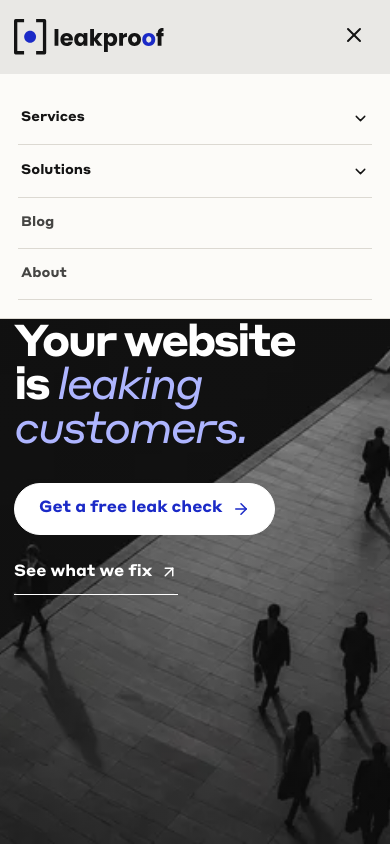
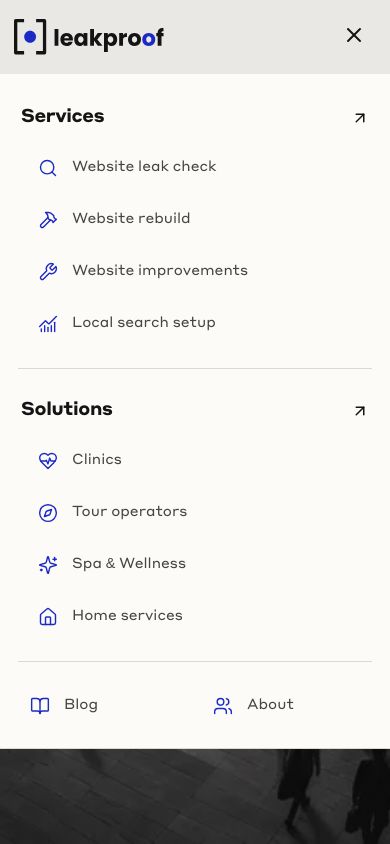
Before and after one commit to AdiKsOnDev/leakproof, a React (Vite) app: page / in a window 390 px wide. Both pictures are taken after a click on the button "Open navigation". Shown: the top 844 px of the page. Built offline with nearby package versions, Linux system fonts and the light colour scheme.

Commit message:
refactor(site-ui): expand mobile navigation with icons and hierarchy

```diff
--- a/src/components/layout/Header.tsx
+++ b/src/components/layout/Header.tsx
@@ -1,12 +1,12 @@
-import { ArrowUpRight, ChevronDown, Menu, X } from 'lucide-react'
+import { ArrowUpRight, BookOpen, ChevronDown, Menu, Users, X } from 'lucide-react'
 import { useEffect, useRef, useState } from 'react'
 import { Link, NavLink, useLocation } from 'react-router-dom'
 import logo from '../../../assets/logo.svg'
 import { industries, services } from '../../data/siteContent'
 
 const navigation = [
-  { label: 'Blog', path: '/blog' },
-  { label: 'About', path: '/about' },
+  { label: 'Blog', path: '/blog', icon: BookOpen },
+  { label: 'About', path: '/about', icon: Users },
 ]
 
 const dropdowns = {
@@ -45,7 +45,6 @@ export function Header() {
   const [activeDropdown, setActiveDropdown] = useState<DropdownKey | null>(null)
   const [dropdownOpen, setDropdownOpen] = useState(false)
   const [dropdownDirection, setDropdownDirection] = useState<'left' | 'right'>('right')
-  const [mobileSection, setMobileSection] = useState<DropdownKey | null>(null)
   const dropdownGroupRef = useRef<HTMLDivElement>(null)
   const triggerRefs = useRef<Partial<Record<DropdownKey, HTMLAnchorElement>>>({})
   const closeTimerRef = useRef<ReturnType<typeof setTimeout>>()
@@ -65,7 +64,6 @@ export function Header() {
 
   const closeMenu = () => {
     setMenuOpen(false)
-    setMobileSection(null)
     closeDropdown()
   }
 
@@ -251,34 +249,39 @@ export function Header() {
           <div className="site-nav__mobile">
             {dropdownOrder.map((key) => {
               const dropdown = dropdowns[key]
-              const sectionOpen = mobileSection === key
               return (
-                <div className="mobile-nav__section" key={key}>
-                  <button
-                    className="mobile-nav__trigger"
-                    type="button"
-                    aria-expanded={sectionOpen}
-                    onClick={() => setMobileSection(sectionOpen ? null : key)}
-                  >
-                    {dropdown.label}
-                    <ChevronDown aria-hidden="true" size={17} />
-                  </button>
-                  <div className={`mobile-nav__submenu ${sectionOpen ? 'mobile-nav__submenu--open' : ''}`}>
-                    <div>
-                      <NavLink to={dropdown.path} onClick={closeMenu}>All {dropdown.label.toLowerCase()}</NavLink>
-                      {dropdown.items.map((item) => (
-                        <NavLink key={item.path} to={item.path} onClick={closeMenu}>{item.label}</NavLink>
-                      ))}
-                    </div>
-                  </div>
-                </div>
+                <section className="mobile-nav__section" key={key} aria-labelledby={`mobile-nav-${key}`}>
+                  <h2 id={`mobile-nav-${key}`}>
+                    <NavLink className="mobile-nav__heading" to={dropdown.path} onClick={closeMenu}>
+                      {dropdown.label}<ArrowUpRight aria-hidden="true" size={18} />
+                    </NavLink>
+                  </h2>
+                  <ul className="mobile-nav__submenu">
+                    {dropdown.items.map((item) => {
+                      const Icon = item.icon
+                      return (
+                        <li key={item.path}>
+                          <NavLink to={item.path} onClick={closeMenu}>
+                            <Icon aria-hidden="true" size={20} strokeWidth={1.7} />
+                            <span>{item.label}</span>
+                          </NavLink>
+                        </li>
+                      )
+                    })}
+                  </ul>
+                </section>
               )
             })}
-            {navigation.map((item) => (
-              <NavLink className="site-nav__link" key={item.path} to={item.path} onClick={closeMenu}>
-                {item.label}
-              </NavLink>
-            ))}
+            <div className="mobile-nav__secondary">
+              {navigation.map((item) => {
+                const Icon = item.icon
+                return (
+                  <NavLink key={item.path} to={item.path} onClick={closeMenu}>
+                    <Icon aria-hidden="true" size={20} strokeWidth={1.7} />{item.label}
+                  </NavLink>
+                )
+              })}
+            </div>
           </div>
         </nav>
       </div>
--- a/src/styles/_responsive.scss
+++ b/src/styles/_responsive.scss
@@ -88,60 +88,58 @@
   }
 
   .mobile-nav__section {
+    padding-bottom: 20px;
     border-bottom: 1px solid $line;
   }
 
-  .mobile-nav__trigger {
+  .mobile-nav__section + .mobile-nav__section { padding-top: 16px; }
+  .mobile-nav__section h2 { margin: 0; }
+
+  .mobile-nav__heading {
     display: flex;
     align-items: center;
     justify-content: space-between;
     width: 100%;
     min-height: 52px;
     padding: 14px 3px;
-    border: 0;
-    background: transparent;
     color: $ink;
     font-family: inherit;
-    font-size: $font-size-button;
-    font-weight: 600;
+    font-size: 1.15rem;
+    font-weight: 700;
+    letter-spacing: -0.02em;
     text-align: left;
-  }
-
-  .mobile-nav__trigger svg {
-    transition: transform 240ms cubic-bezier(0.215, 0.61, 0.355, 1);
-  }
-
-  .mobile-nav__trigger[aria-expanded='true'] svg {
-    transform: rotate(180deg);
   }
 
   .mobile-nav__submenu {
     display: grid;
-    grid-template-rows: 0fr;
-    transition: grid-template-rows 360ms cubic-bezier(0.25, 1, 0.12, 1);
+    gap: 4px;
+    margin: 0;
+    padding: 0 0 0 8px;
+    list-style: none;
   }
 
-  .mobile-nav__submenu--open {
-    grid-template-rows: 1fr;
-    transition-timing-function: cubic-bezier(0.15, 0.75, 0.25, 1);
+  .mobile-nav__submenu a,
+  .mobile-nav__secondary a {
+    display: flex;
+    align-items: center;
+    gap: 14px;
+    min-height: 48px;
+    padding: 10px 12px;
+    border-radius: $radius-small;
+    color: #454543;
+    font-size: 0.9rem;
   }
 
-  .mobile-nav__submenu > div {
-    display: grid;
-    overflow: hidden;
+  .mobile-nav__submenu svg,
+  .mobile-nav__secondary svg { flex: none; color: $blue; }
+
+  .site-nav__mobile a:hover,
+  .site-nav__mobile a[aria-current='page'] {
+    background: $soft-blue;
+    color: $blue;
   }
 
-  .mobile-nav__submenu a {
-    min-height: 44px;
-    padding: 11px 16px;
-    color: $muted;
-    font-size: $font-size-content;
-  }
-
-  .mobile-nav__submenu a:first-child {
-    color: $blue;
-    font-weight: 700;
-  }
+  .mobile-nav__secondary { display: grid; grid-template-columns: repeat(2, minmax(0, 1fr)); gap: 12px; padding-top: 20px; }
 
   .site-nav__link {
     display: flex;
```
